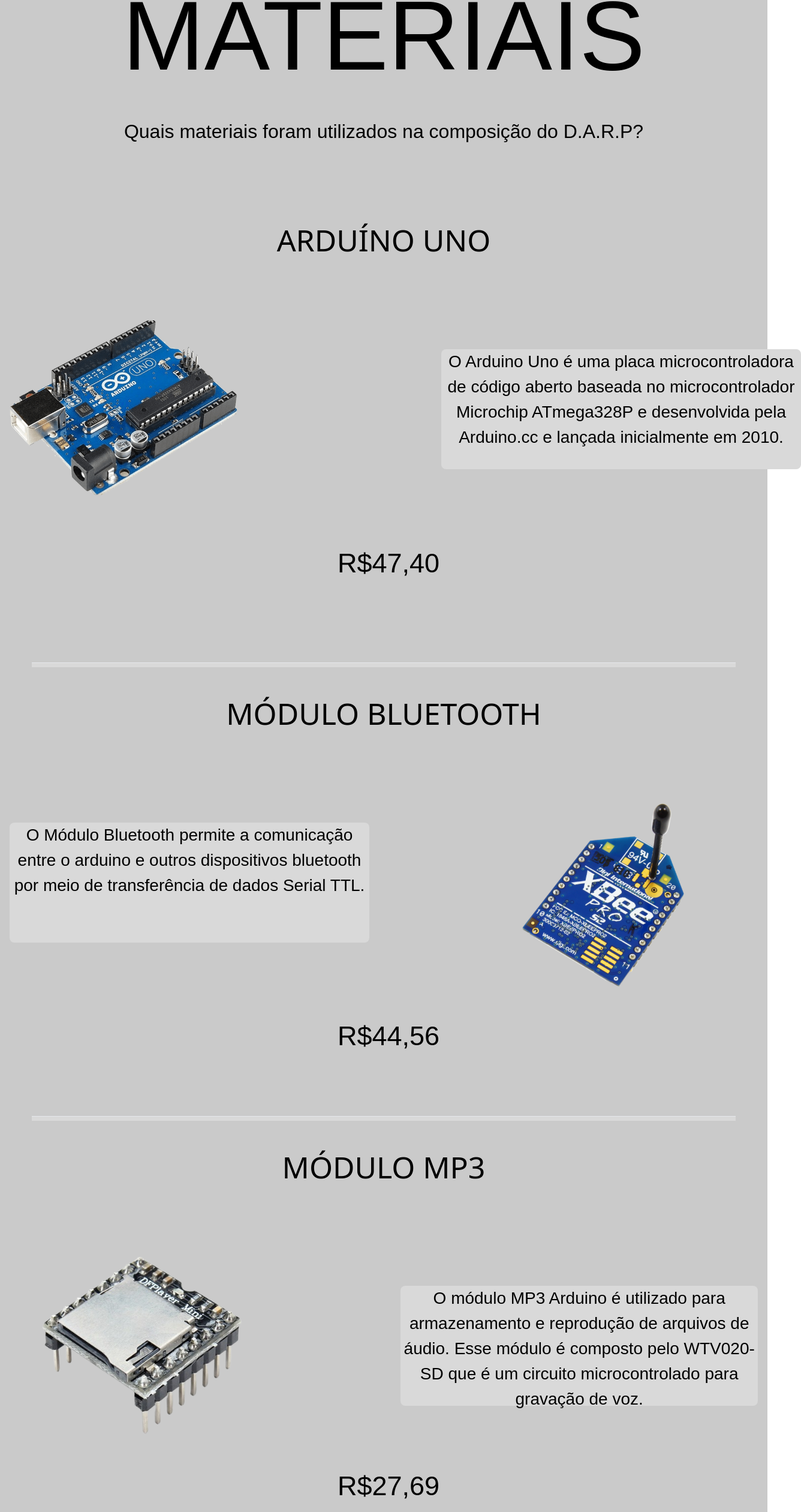
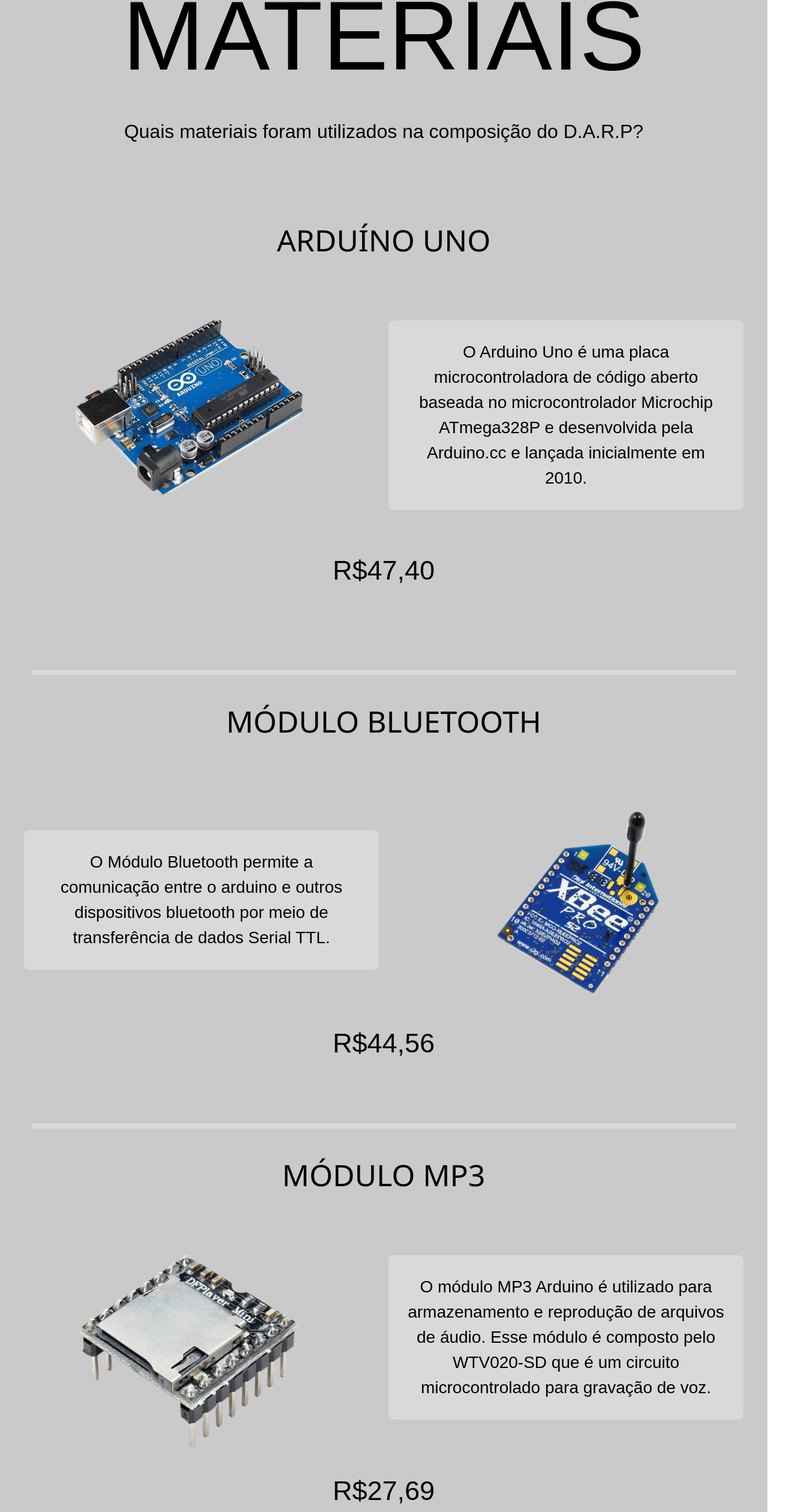
Before and after one commit to rafa-gomes-2007/Site_TCC, a React (Vite) app: page /Materiais in a window 1280 px wide. Shown: the part 241-2761 px from the top of the page at 60% size, 1336 px wide, since content can reach past the window. Built offline with nearby package versions, Linux system fonts and the light colour scheme.

Commit message:
Responsividade da página de materiais feita

```diff
--- a/src/pages/Materiais.jsx
+++ b/src/pages/Materiais.jsx
@@ -5,62 +5,62 @@
 
 function Materiais() {
   return (
-    <div className="bg-cinza-back items-center justify-center flex flex-col w-screen">
-        <h1 className='text-[164px] pt-7 font-Questrial'>MATERIAIS</h1>
-        <p className='pt-3 pb-20 text-[32px] font-Questrial'>Quais materiais foram utilizados na composição do D.A.R.P?</p>
+    <div className="flex flex-col bg-cinza-back items-center justify-center">
+        <h1 className='text-[164px] pt-7 font-Questrial max-lg:text-[70px]'>MATERIAIS</h1>
+        <p className='text-center mx-[10px] pt-3 pb-20 text-[32px] font-Questrial max-lg:text-[20px]'>Quais materiais foram utilizados na composição do D.A.R.P?</p>
 
-        <div className='flex items-center justify-center flex-col space-x-4 text-justify mx-40 w-full'>
-            <h2 className='text-[50px] pt-10 mb-24 Roboto-Flex'>ARDUÍNO UNO</h2>
+        <section className='flex-col items-center justify-center text-justify mx-40 w-full'>
+            <h2 className='flex justify-center text-[50px] pt-10 mb-24 Roboto-Flex max-lg:text-[40px]'>ARDUÍNO UNO</h2>
 
-            <div className='space-x-2 grid grid-cols-2 gap-40 font-Questrial'>
-                <img src={Arduino} alt="imagem arduino" className=' w-[380px] mb-20'/>
-                <p className='bg-fundo_texto h-[200px] w-[600px] text-[28px] rounded-lg ml-22 mt-12 text-center mb-20 pb-8'>O Arduino Uno é uma placa microcontroladora de código aberto baseada no microcontrolador Microchip ATmega328P e desenvolvida pela Arduino.cc e lançada inicialmente em 2010.
+            <div className='flex-col columns-2 font-Questrial mx-auto max-lg:columns-1'>
+                <img src={Arduino} alt="imagem arduino" className='flex justify-center mx-auto w-[380px] mb-20 max-lg:w-[299px] max-lg:h-[235px]'/>
+                <p className= 'flex justify-center mx-auto bg-fundo_texto text-[28px] rounded-lg mt-12 text-center mb-20 py-8 px-8 mr-10 max-lg:ml-10 max-lg:text-[18px]'>O Arduino Uno é uma placa microcontroladora de código aberto baseada no microcontrolador Microchip ATmega328P e desenvolvida pela Arduino.cc e lançada inicialmente em 2010.
                 </p>
             </div>
 
-            <h3 className='text-[45px] pb-8 font-Questrial'>R$47,40</h3>
-        </div>
+            <h3 className='flex justify-center text-[45px] pb-8 font-Questrial max-lg:text-[38px]'>R$47,40</h3>
+        </section>
 
         <hr className='bg-[#D9D9D9] mt-[100px] mx-[120px] h-[8px] w-11/12'/>
 
-        <div className='flex items-center justify-center flex-col space-x-4 text-justify mx-40 w-full'>
-            <h2 className='text-[50px] pt-10 mb-24 Roboto-Flex'>MÓDULO BLUETOOTH</h2>
+        <section className='flex-col items-center justify-center text-justify mx-40 w-full'>
+            <h2 className='flex justify-center text-[50px] pt-10 mb-24 Roboto-Flex max-lg:text-[40px]'>MÓDULO BLUETOOTH</h2>
 
-            <div className='space-x-32  grid grid-cols-2 gap-40 font-Questrial'>
-                <p className='bg-fundo_texto h-[200px] w-[600px] text-[28px] rounded-lg ml-18 mt-12  text-center'>O Módulo Bluetooth permite a comunicação entre o arduino e outros dispositivos bluetooth por meio de transferência de dados Serial TTL.
+            <div className=' columns-2 font-Questrial max-lg:columns-1 max-lg:space-y-[40px]'>
+                <p className='flex justify-center bg-fundo_texto text-[28px] rounded-lg mx-auto mt-12 ml-10 px-8 py-8 text-center max-lg:mr-10 max-lg:text-[18px]'>O Módulo Bluetooth permite a comunicação entre o arduino e outros dispositivos bluetooth por meio de transferência de dados Serial TTL.
                 </p>
-                <img src={Bluetooth} alt="imagem bluetooth" className='w-[300px]'/>
+                <img src={Bluetooth} alt="imagem bluetooth" className='flex justify-center mx-auto w-[300px] max-lg:w-[182px] max-lg:h-[208px]'/>
             </div>
 
-            <h3 className='text-[45px] pt-8 font-Questrial'>R$44,56</h3>
-        </div>
+            <h3 className='flex justify-center text-[45px] pt-8 font-Questrial max-lg:text-[38px]'>R$44,56</h3>
+        </section>
 
         <hr className='bg-[#D9D9D9] mt-[100px] mx-[120px] h-[8px] w-11/12'/>
 
-        <div className='flex items-center justify-center flex-col space-x-4 text-justify mx-40 w-full'>
-            <h2 className='text-[50px] pt-10 mb-24 Roboto-Flex'>MÓDULO MP3</h2>
+        <section className='flex-col items-center justify-center text-justify mx-40 w-full'>
+            <h2 className=' flex justify-center text-[50px] pt-10 mb-24 Roboto-Flex max-lg:text-[40px]'>MÓDULO MP3</h2>
 
-            <div className='flex space-x-16  grid-cols-2 gap-40 p-4 font-Questrial'>
-                <img src={Mp3} alt="imagem Mp3" className='w-[450px]'/>
-                <p className='bg-fundo_texto h-[200px] w-[650px] text-[28px] rounded-lg ml-18 mt-12  text-center'>O módulo MP3 Arduino é utilizado para armazenamento e reprodução de arquivos de áudio. Esse módulo é composto pelo WTV020-SD que é um circuito microcontrolado para gravação de voz.
+            <div className='columns-2 font-Questrial max-lg:columns-1 max-lg:space-y-[40px]'>
+                <img src={Mp3} alt="imagem Mp3" className='mx-auto w-[450px] max-lg:w-[374px] max-lg:h-[286px]'/>
+                <p className='bg-fundo_texto text-[28px] rounded-lg mr-10 mt-12 px-8 py-8 text-center max-lg:ml-10 max-lg:text-[18px]'>O módulo MP3 Arduino é utilizado para armazenamento e reprodução de arquivos de áudio. Esse módulo é composto pelo WTV020-SD que é um circuito microcontrolado para gravação de voz.
                 </p>
             </div>
 
-            <h3 className='text-[45px] pt-8 font-Questrial'>R$27,69</h3>
-        </div>
+            <h3 className='flex justify-center text-[45px] pt-8 font-Questrial max-lg:text-[38px]'>R$27,69</h3>
+        </section>
 
         <hr className='bg-[#D9D9D9] mt-[100px] mx-[120px] h-[8px] w-11/12'/>
 
-        <div className='flex items-center justify-center flex-col space-x-4 text-justify mx-40 w-full'>
-            <h2 className='text-[50px] pt-10 mb-24 Roboto-Flex'>DISPLAY LCD</h2>
+        <div className='flex-col items-center justify-center text-justify mx-40 w-full'>
+            <h2 className='flex justify-center text-[50px] pt-10 mb-24 Roboto-Flex max-lg:text-[40px]'>DISPLAY LCD</h2>
 
-            <div className='flex space-x-12  grid-cols-2 gap-40 p-10 font-Questrial'>
-                <p className='bg-fundo_texto h-[200px] w-[650px] text-[28px] rounded-lg ml-18 mt-12  text-center'>Um display de cristal líquido, acrônimo de LCD, é um painel fino usado para exibir informações por via eletrônica, como texto, imagens e vídeos.
+            <div className='columns-2 p-10 font-Questrial max-lg:space-y-[40px] max-lg:columns-1'>
+                <p className='bg-fundo_texto text-[28px] rounded-lg mx-auto ml-10 mt-12 px-8 py-8 text-center max-lg:text-[18px]'>Um display de cristal líquido, acrônimo de LCD, é um painel fino usado para exibir informações por via eletrônica, como texto, imagens e vídeos.
                 </p>
-                <img src={Display} alt="imagem Mp3" className='w-[450px]'/>
+                <img src={Display} alt="imagem Mp3" className='mx-auto w-[450px] max-lg:w-[478px] max-lg:h-[349.01px]'/>
             </div>
 
-            <h3 className='text-[45px] pt-8 pb-20 Questrial'>R$75,91</h3>
+            <h3 className='flex justify-center text-[45px] pt-8 pb-20 Questrial max-lg:text-[38px]'>R$75,91</h3>
         </div>
     </div>
 
```
